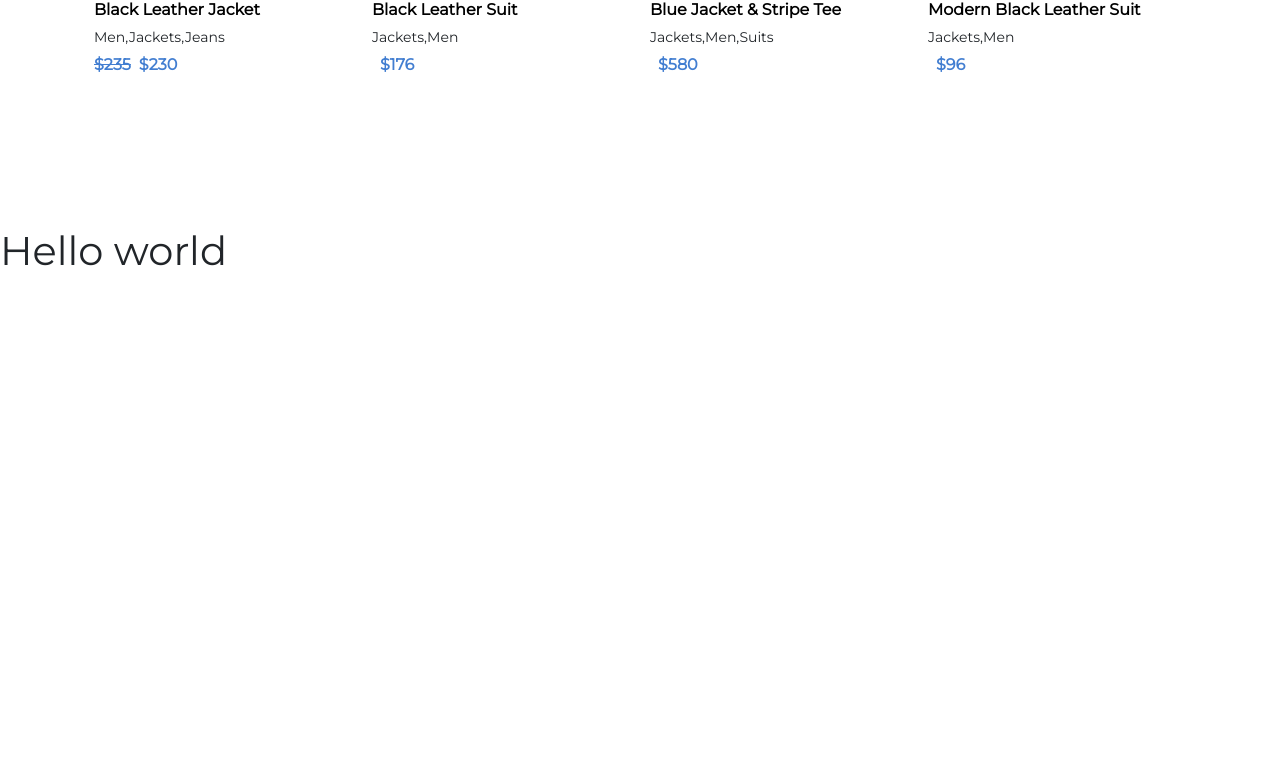
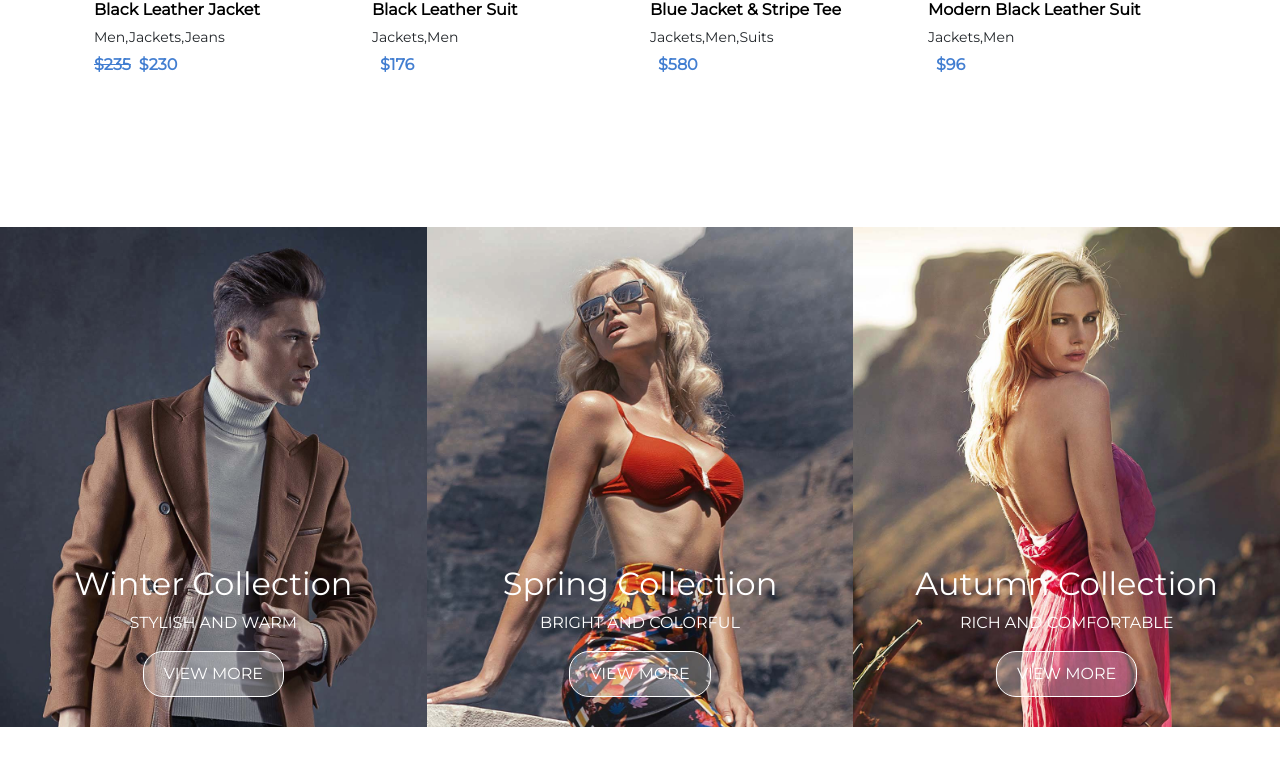
Before and after one commit to robertoraciti/proj-html-vuejs, a Vue app: page / in a window 1280 px wide. Shown: the part 1318-2083 px from the top of the page. Before the commit the page ends 1601 px from the top, so only its background shows below. Built offline with nearby package versions, Linux system fonts and the light colour scheme.

Commit message:
add collections section

```diff
--- a/src/components/AppFooter.vue
+++ b/src/components/AppFooter.vue
@@ -3,9 +3,7 @@
 
 export default {
   data() {
-    return {
-      title: "Hello world",
-    };
+    return {};
   },
 
   // components: {
@@ -14,8 +12,6 @@ export default {
 };
 </script>
 
-<template>
-  <h1>{{ title }}</h1>
-</template>
+<template></template>
 
 <style lang="scss" scoped></style>
--- a/src/components/AppMain.vue
+++ b/src/components/AppMain.vue
@@ -72,6 +72,32 @@ export default {
       </div>
     </div>
   </section>
+  <section class="collection">
+    <div class="winter">
+      <!-- <img src="../../public/img/winter_collection_bg.jpg" alt="" /> -->
+      <div class="content">
+        <h2>Winter Collection</h2>
+        <p>STYLISH AND WARM</p>
+        <button>VIEW MORE</button>
+      </div>
+    </div>
+    <div class="spring">
+      <div class="content">
+        <h2>Spring Collection</h2>
+        <p>BRIGHT AND COLORFUL</p>
+        <button>VIEW MORE</button>
+      </div>
+      <!-- <img src="../../public/img/spring_collection_bg.jpg" alt="" /> -->
+    </div>
+    <div class="autumn">
+      <div class="content">
+        <h2>Autumn Collection</h2>
+        <p>RICH AND COMFORTABLE</p>
+        <button>VIEW MORE</button>
+      </div>
+      <!-- <img src="../../public/img/autumn_collection_bg.jpg" alt="" /> -->
+    </div>
+  </section>
 </template>
 
 <style lang="scss" scoped>
@@ -115,6 +141,45 @@ export default {
   }
 }
 
+.collection {
+  display: flex;
+  margin-bottom: 100px;
+  div {
+    width: calc(100% / 3);
+    height: 500px;
+  }
+  .winter {
+    background-image: url(../../public/img/winter_collection_bg.jpg);
+    background-size: cover;
+  }
+  .spring {
+    background-image: url(../../public/img/spring_collection_bg.jpg);
+    background-size: cover;
+  }
+  .autumn {
+    background-image: url(../../public/img/autumn_collection_bg.jpg);
+    background-size: cover;
+  }
+
+  .content {
+    width: 100%;
+    display: flex;
+    flex-direction: column;
+    justify-content: end;
+    align-items: center;
+    color: white;
+
+    button {
+      border: 1px solid white;
+      background-color: rgb(255, 255, 255, 0.3);
+      color: white;
+      border-radius: 20px;
+      padding: 10px 20px;
+      margin-bottom: 30px;
+    }
+  }
+}
+
 .cards {
   display: flex;
   gap: 5px;
```
